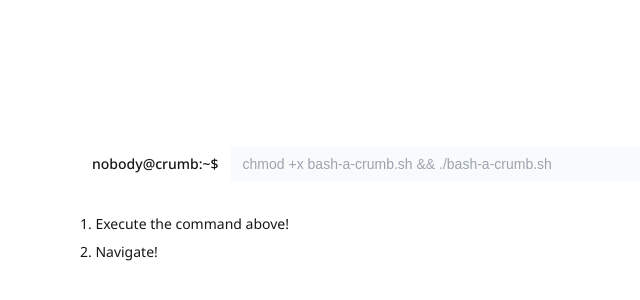
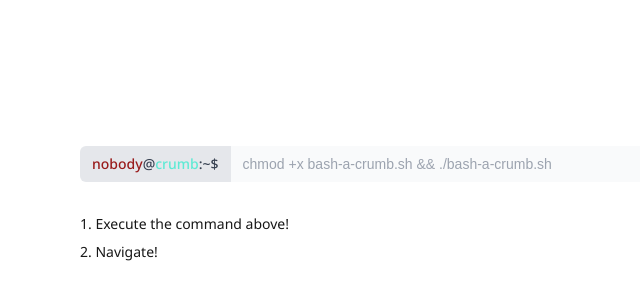
Before and after one commit to mfwolffe/crumb, a Next.js app: page / in a window 1280 px wide. Shown: the part 180-480 px from the top of the page, without its empty margins (0-640 px from the left). Built offline with nearby package versions, Linux system fonts and the light colour scheme; a web font is replaced by a local one.

Commit message:
catch context files in tw cfg

```diff
--- a/tailwind.config.ts
+++ b/tailwind.config.ts
@@ -5,6 +5,7 @@ export default {
     "./src/pages/**/*.{js,ts,jsx,tsx,mdx}",
     "./src/components/**/*.{js,ts,jsx,tsx,mdx}",
     "./src/app/**/*.{js,ts,jsx,tsx,mdx}",
+    "./src/context/**/*.{js,ts,jsx,tsx,mdx}",
   ],
   theme: {
     extend: {
```
